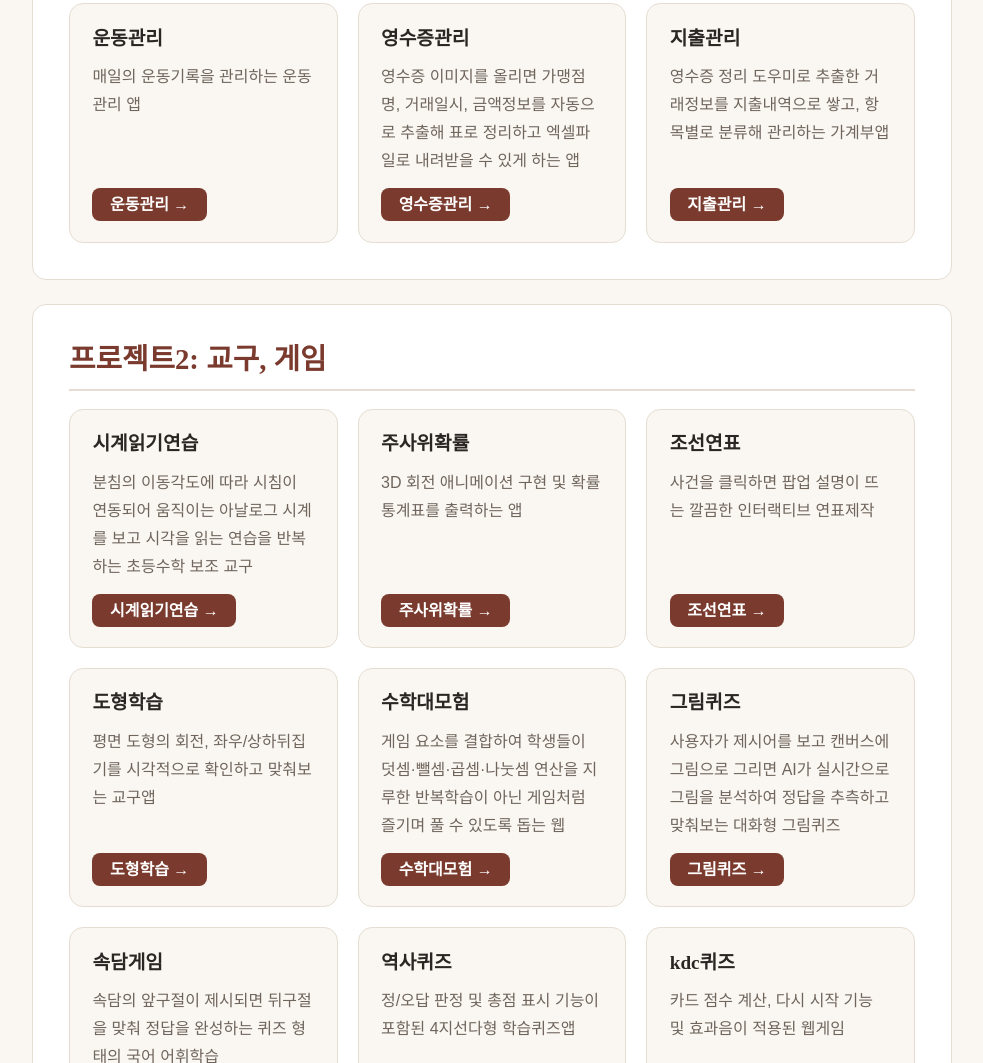
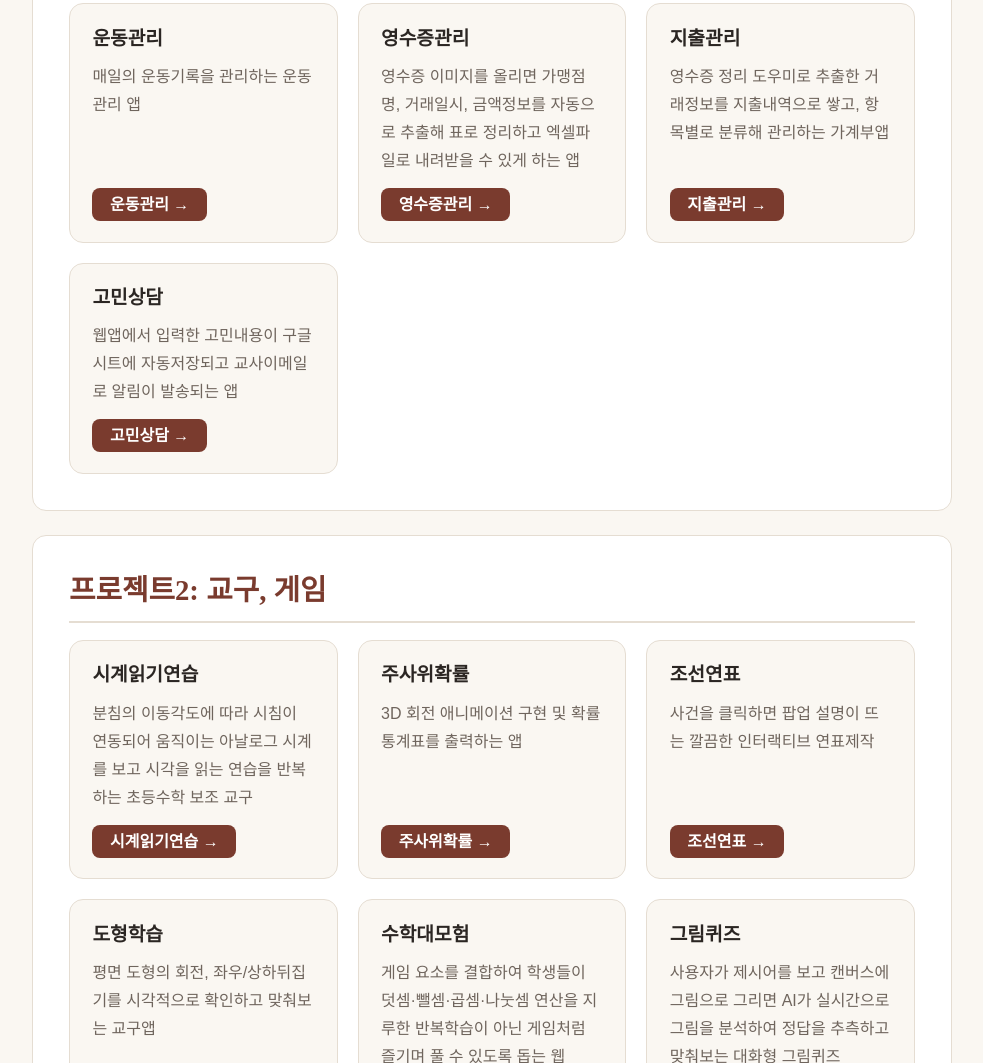
Before and after one commit to 202500147-bookworm/my-webpage, a plain HTML site: page index.html in a window 1280 px wide. Shown: the part 1743-2806 px from the top of the page, without its empty margins (148-1131 px from the left). Drawn offline with Linux system fonts and the light colour scheme.

Commit message:
Update index.html

```diff
--- a/index.html
+++ b/index.html
@@ -386,6 +386,15 @@
       </div>
     </article>
 
+    <!-- [ITEM: project-고민상담] 고민상담 -->
+    <article class="project-item" id="project-todo">
+      <h3>고민상담</h3>
+      <p>웹앱에서 입력한 고민내용이 구글시트에 자동저장되고 교사이메일로 알림이 발송되는 앱</p>
+      <div class="project-link-box">
+        <a href="https://script.google.com/a/macros/smail.kongju.ac.kr/s/AKfycbyDz4RxSeE4o2SLMLLBf-dBHqKZR1RiRuzOpNfrcdDjn7iP1gQro1-1nmtY_zjOewCS3A/exec" class="btn-link" target="_blank" rel="noopener noreferrer">고민상담 &rarr;</a>
+      </div>
+    </article>
+
     <!-- 새 프로젝트는 위 article 블록을 복사해 추가 -->
 
   </div>
```
